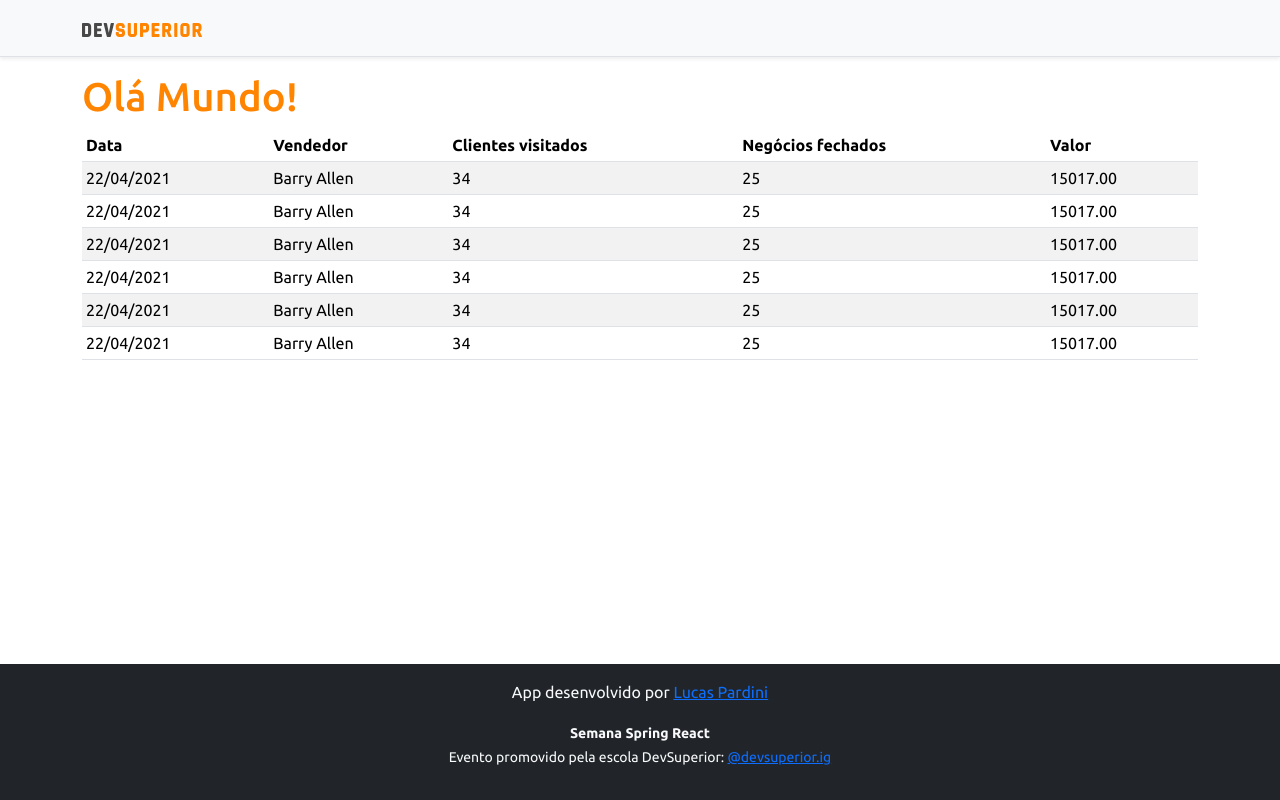
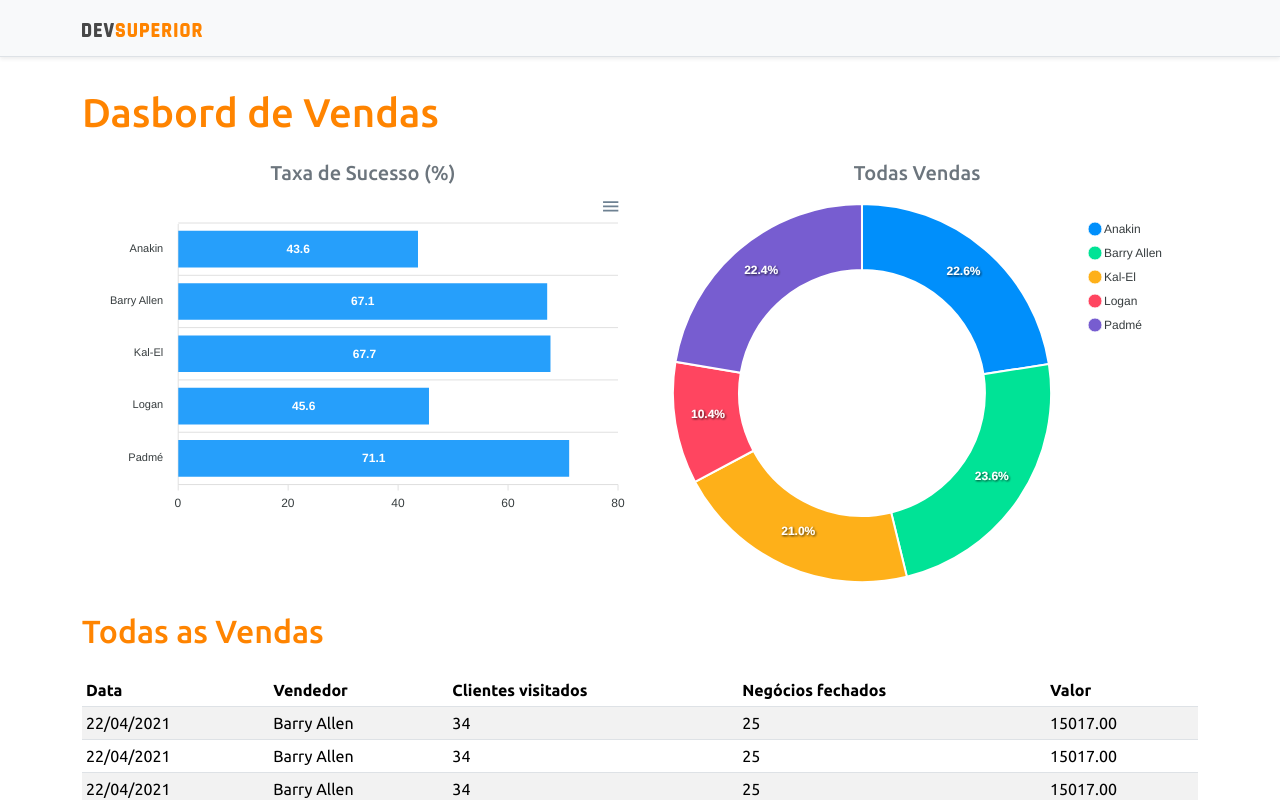
Before and after one commit to lmpardini/dsvendas, a React (Create React App) app in the folder frontend/: page / in a window 1280 px wide. Shown: the top 800 px of the page. Built offline with nearby package versions, Linux system fonts and the light colour scheme.

Commit message:
Static Charts

```diff
--- a/frontend/package.json
+++ b/frontend/package.json
@@ -11,8 +11,10 @@
     "@types/node": "^12.0.0",
     "@types/react": "^17.0.0",
     "@types/react-dom": "^17.0.0",
+    "apexcharts": "^3.28.1",
     "bootstrap": "5.1.0",
     "react": "^17.0.2",
+    "react-apexcharts": "^1.3.9",
     "react-dom": "^17.0.2",
     "react-scripts": "4.0.3",
     "typescript": "^4.1.2",
--- a/frontend/src/App.tsx
+++ b/frontend/src/App.tsx
@@ -1,4 +1,6 @@
+import BarChart from "components/BarChart";
 import DataTable from "components/DataTable";
+import DonutChart from "components/DonutChart";
 import Footer from "components/Footer";
 import NavBar from "components/Navbar";
 
@@ -6,16 +8,32 @@
   return (
     <>
       <NavBar />
-      <div className = "container">  <h1 className="text-primary">Olá Mundo! </h1>
 
-      <DataTable />
+      <div className="container">
+        <h1 className="text-primary py-3">Dasbord de Vendas</h1>
+
+        <div className="row px-3">
+          <div className="col-sm-6">
+            <h5 className = "text-center text-secondary">Taxa de Sucesso (%)</h5>
+            <BarChart />
+          </div>
+
+          <div className="col-sm-6">
+          <h5 className = "text-center text-secondary">Todas Vendas</h5>
+            <DonutChart />
+          </div>
+
+        </div>
+
+        <div className = "py-3">
+          <h2 className = "text-primary"> Todas as Vendas </h2>
+
+        </div>
 
 
+        <DataTable />
+      </div>
 
-
-
-
-      </div>
 
       <Footer />
 
--- /dev/null
+++ b/frontend/src/components/BarChart/index.tsx
@@ -0,0 +1,39 @@
+import Chart from 'react-apexcharts'
+
+function BarChart() {
+
+    const options = {
+        plotOptions: {
+            bar: {
+                horizontal: true,
+            }
+        },
+    };
+
+    const mockData = {
+        labels: {
+            categories: ['Anakin', 'Barry Allen', 'Kal-El', 'Logan', 'Padmé']
+        },
+        series: [
+            {
+                name: "% Sucesso",
+                data: [43.6, 67.1, 67.7, 45.6, 71.1]
+            }
+        ]
+    };
+    return (
+
+       <Chart
+
+            options ={{...options,xaxis: mockData.labels }}
+            series = {mockData.series}
+            type="bar"
+            heigth = "240"
+
+
+       />
+
+    );
+}
+
+export default BarChart;
--- /dev/null
+++ b/frontend/src/components/DonutChart/index.tsx
@@ -0,0 +1,31 @@
+import Chart from 'react-apexcharts'
+
+function DonutChart() {
+
+    const mockData = {
+        series: [477138, 499928, 444867, 220426, 473088],
+        labels: ['Anakin', 'Barry Allen', 'Kal-El', 'Logan', 'Padmé']
+    }
+
+    const options = {
+        legend: {
+            show: true
+        }
+    }
+
+    return (
+
+       <Chart
+
+            options ={{...options,labels: mockData.labels }}
+            series = {mockData.series}
+            type="donut"
+            heigth = "240"
+
+
+       />
+
+    );
+}
+
+export default DonutChart;
```
Also changed, not shown: 1 other file (tests, documents, lock files or other folders).
